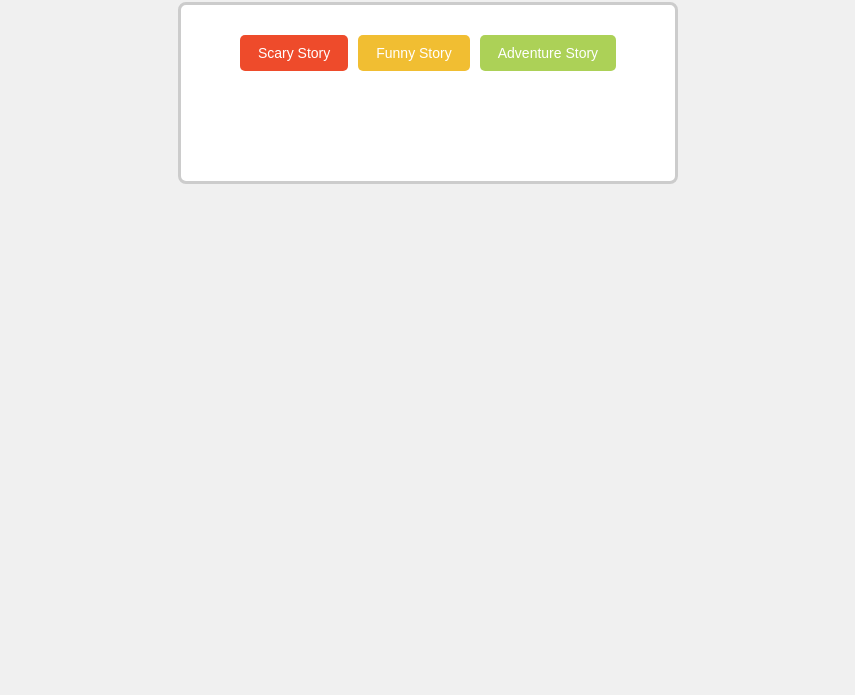
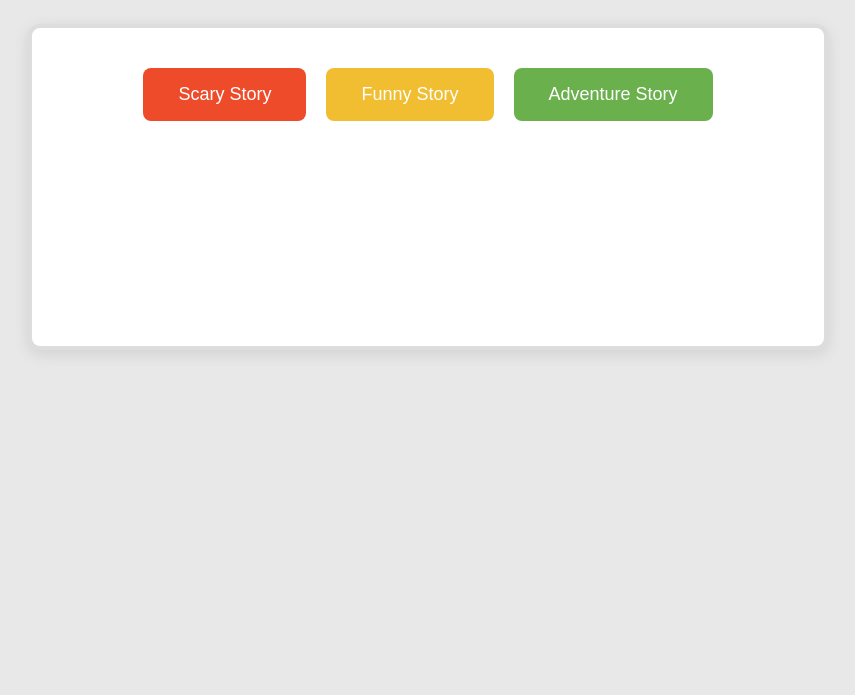
Before and after one commit to Ankitraj-17/JavaScript_practice, a plain HTML site: page DOM Assignment 2/index.html in a window 1280 px wide. Shown: the part 105-800 px from the top of the page, without its empty margins (212-1067 px from the left). Drawn offline with Linux system fonts and the light colour scheme.

Commit message:
Add files via upload

```diff
--- a/DOM Assignment 2/style.css
+++ b/DOM Assignment 2/style.css
@@ -5,41 +5,55 @@
 }
 
 body {
-    font-family: Arial, sans-serif;
-    background-color: #f0f0f0;
-    padding: 40px;
+    font-family: 'Segoe UI', Arial, sans-serif;
+    background-color: #e8e8e8;
+    min-height: 100vh;
+    padding: 40px 20px;
     text-align: center;
 }
 
 h1 {
     color: #333;
-    margin-bottom: 30px;
+    margin-bottom: 40px;
+    font-size: 36px;
 }
 
 .story-container {
-    max-width: 500px;
+    max-width: 800px;
     margin: 0 auto;
     background: #fff;
-    padding: 30px;
-    border-radius: 8px;
-    border: 3px solid #ccc;
+    padding: 40px 50px;
+    border-radius: 12px;
+    border: 4px solid #ddd;
+    box-shadow: 0 4px 15px rgba(0, 0, 0, 0.1);
     transition: border-color 0.3s;
 }
 
 .btn-container {
     display: flex;
     justify-content: center;
-    gap: 10px;
-    margin-bottom: 20px;
+    gap: 20px;
+    margin-bottom: 35px;
 }
 
 .btn {
-    padding: 10px 18px;
-    font-size: 14px;
+    padding: 16px 35px;
+    font-size: 18px;
     cursor: pointer;
     border: none;
-    border-radius: 5px;
+    border-radius: 8px;
     color: #fff;
+    font-weight: 500;
+    transition: transform 0.2s, opacity 0.2s;
+}
+
+.btn:hover {
+    transform: translateY(-2px);
+    opacity: 0.9;
+}
+
+.btn:active {
+    transform: translateY(0);
 }
 
 #scary-btn {
@@ -51,17 +65,21 @@ h1 {
 }
 
 #adventure-btn {
-    background-color: #acd157;
-}
-
-.btn:hover {
-    opacity: 0.8;
+    background-color: #6ab04c;
 }
 
 #result {
-    font-size: 16px;
-    line-height: 1.6;
+    font-size: 22px;
+    line-height: 1.8;
     color: #444;
     text-align: left;
-    min-height: 60px;
+    min-height: 150px;
+    padding: 25px;
+    background: #f9f9f9;
+    border-radius: 8px;
 }
+
+#result:empty {
+    background: transparent;
+    padding: 0;
+}
```
